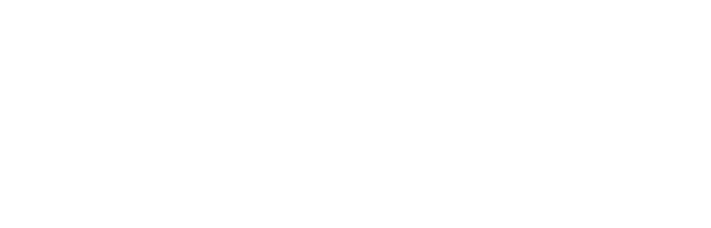
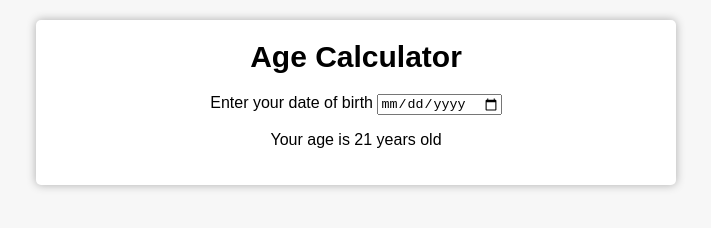
Before and after one commit to lugard1/age-calculator, a plain HTML site: page index.html in a window 1280 px wide. Shown: the whole page, without its empty margins (284-995 px from the left). Drawn offline with Linux system fonts and the light colour scheme.

Commit message:
Add style

```diff
--- a/index.html
+++ b/index.html
@@ -4,8 +4,19 @@
   <meta charset="UTF-8">
   <meta name="viewport" content="width=device-width, initial-scale=1.0">
   <title>Age Calculator</title>
+  <link rel="stylesheet" href="style.css">
 </head>
 <body>
-
+  <div class="container">
+    <h1>Age Calculator</h1>
+    <div class="form">
+      <label for="birthday">
+        Enter your date of birth
+        <input type="date" name="birthday" id="birthday" class="birthday">
+      </label>
+      <!-- <button class="btn">Calculate Age</button> -->
+      <p id="result" class="result">Your age is 21 years old</p>
+    </div>
+  </div>
 </body>
 </html>
--- /dev/null
+++ b/style.css
@@ -0,0 +1,29 @@
+body {
+  margin: 0;
+  padding: 20px;
+  /* display: flex; */
+  font-family: "Montserrat", sans-serif;
+  background-color: #f7f7f7;
+}
+
+.container {
+  background-color: #fff;;
+  box-shadow: 0 0 10px rgba(0, 0, 0, 0.3);
+  padding: 20px;
+  max-width: 600px;
+  margin: 0 auto;
+  border-radius: 5px;
+}
+
+h1 {
+  font-size: 30px;
+  text-align: center;
+  margin-top: 0;
+  margin-bottom: 20px;
+}
+
+.form {
+  display: flex;
+  flex-direction: column;
+  align-items: center;
+}
```
